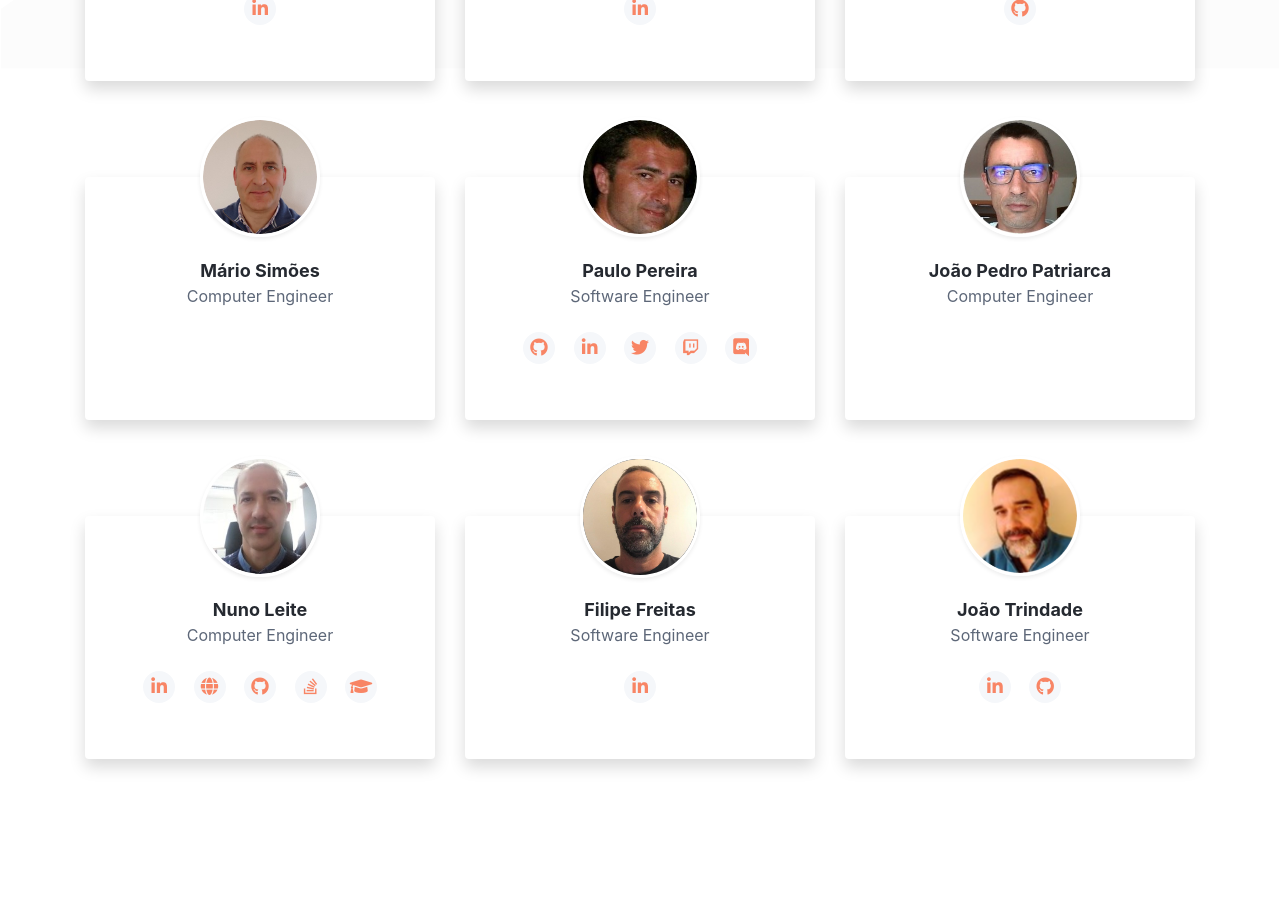
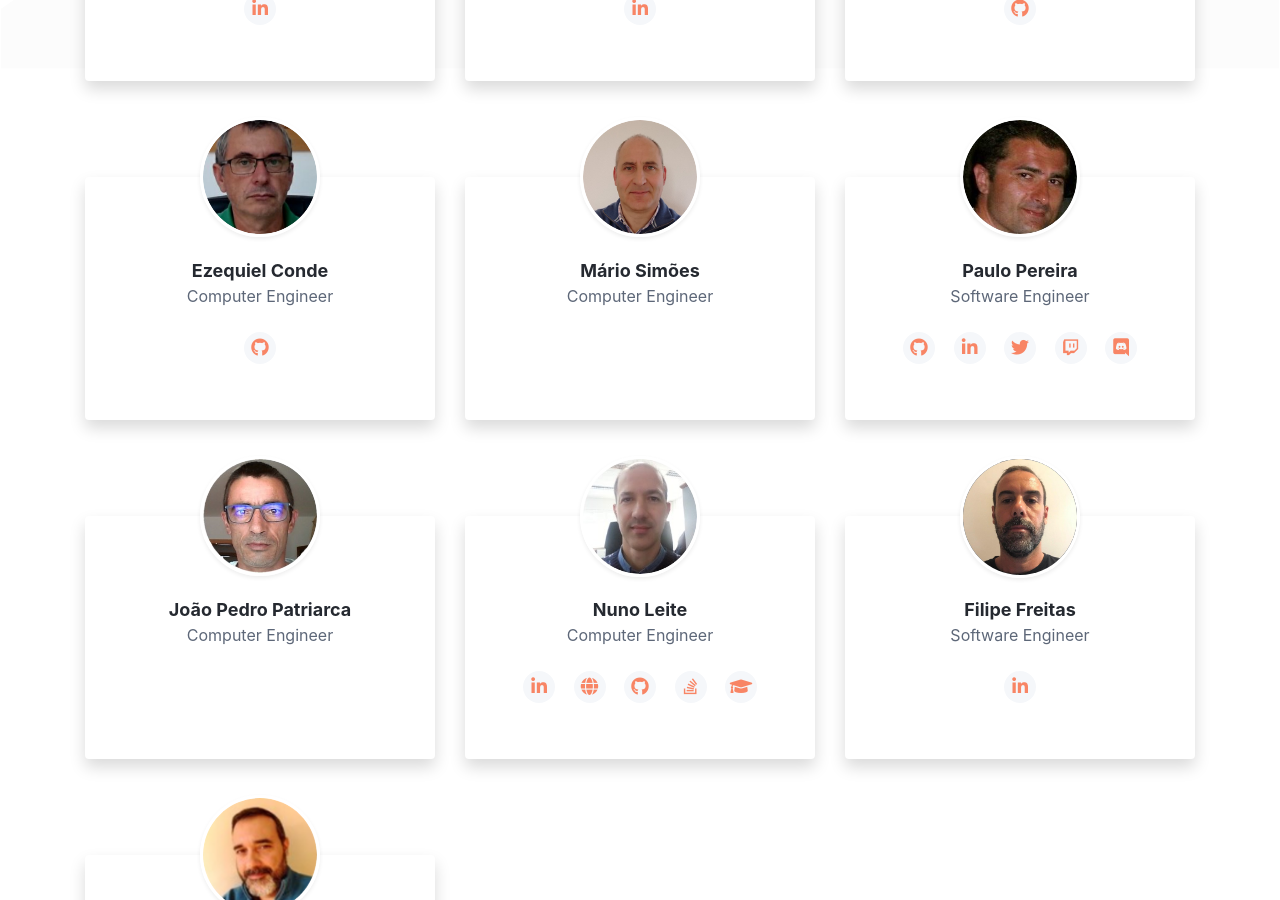
Before and after one commit to jpatri/ccisel.github.io, a Jekyll site: the page built from team.html, in a window 1280 px wide and 900 px high, scrolled down 831 px. Built offline with Jekyll 4.4.1, drawn with Linux system fonts in a browser that asks for light colours.

Commit message:
Add Ezequiel to Team

```diff
--- /dev/null
+++ b/_includes/team/econde.html
@@ -0,0 +1,15 @@
+<div class="col-12 col-lg-4 pt-5 mb-5">
+    <div class="member shadow text-center rounded">
+        <div class="member-profile">
+            <img class="rounded-circle shadow-sm" src="{{ site.url }}/assets/team/econde.jpg" alt="Ezequiel Conde" />
+        </div><!--//member-profile-->
+        <div class="member-info p-4 p-lg-5">
+            <div class="member-name">Ezequiel Conde</div>
+            <div class="member-title">Computer Engineer</div>
+            <br>
+            <ul class="social-list list-unstyled mb-2">
+                <li class="list-inline-item"><a class="github" href="https://github.com/econde" target="_blank"><i class="fab fa-github"></i></a></li>
+            </ul><!--//social-list-->
+        </div><!--//member-info-->
+    </div><!--//member-profile-->
+</div><!--//col-->
--- a/team.html
+++ b/team.html
@@ -17,6 +17,7 @@ description: "CCISEL engineers"
                 {% include team/martins.html %}
                 {% include team/sousa.html %}
                 {% include team/jorge.html %}
+                {% include team/econde.html %}
                 {% include team/carrasqueira.html %}
                 {% include team/palbp.html %}
                 {% include team/patriarca.html %}
```
Also changed, not shown: assets/team/econde.jpg (added).
